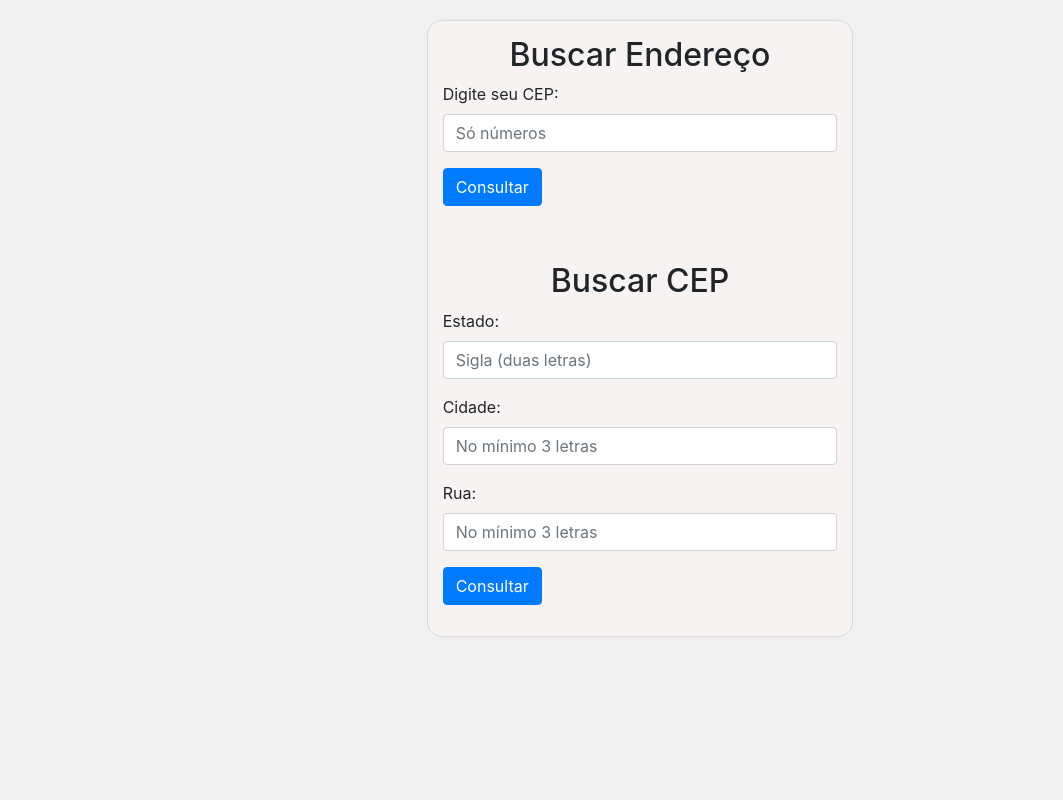
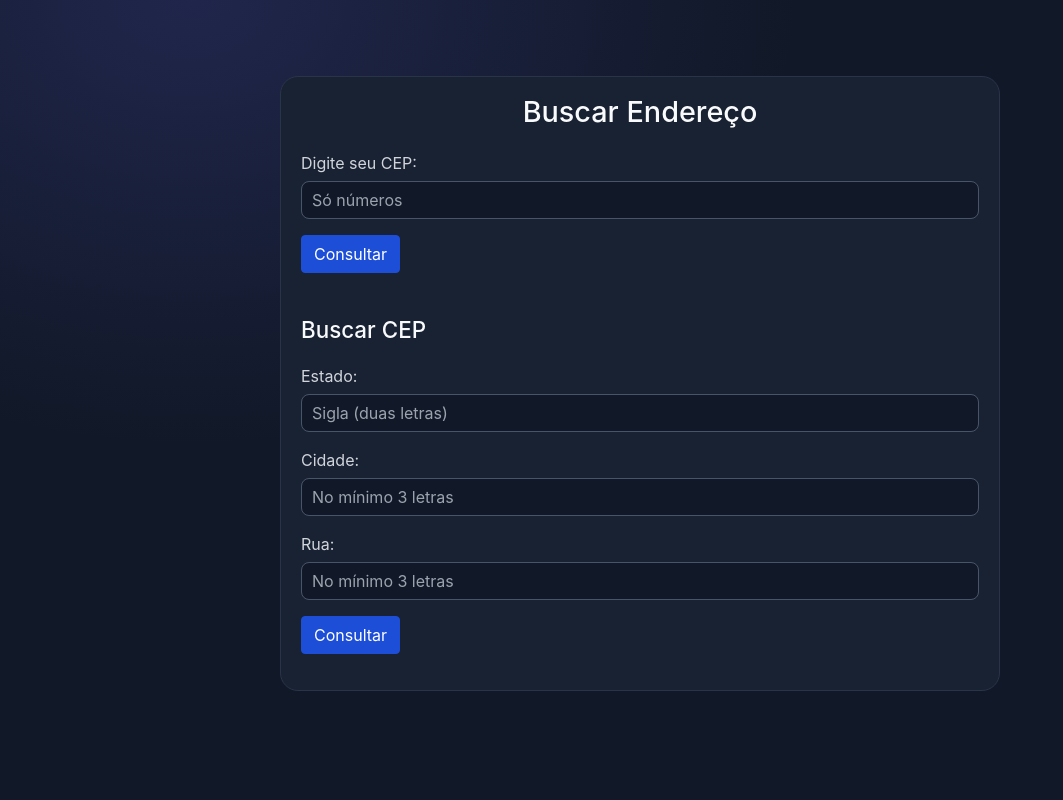
Before and after one commit to evandroad/canivete, a PHP site: page /04-cep/index.html in a window 1280 px wide. Shown: the whole page, without its empty margins (0-1063 px from the left). Run offline with PHP 8.4, Linux system fonts and the light colour scheme.

Commit message:
refactor: style of app cep

```diff
--- a/03-bmi/index.html
+++ b/03-bmi/index.html
@@ -16,12 +16,12 @@
 
       <div class="input-group">
         <label>Height (cm)</label>
-        <input type="number" id="altura" placeholder="Enter your height in centimeters" autofocus>
+        <input class="app-input" type="number" id="altura" placeholder="Enter your height in centimeters" autofocus>
       </div>
 
       <div class="input-group">
         <label>Weight (kg)</label>
-        <input type="number" id="peso" placeholder="Enter your weight in Kilograms">
+        <input class="app-input" type="number" id="peso" placeholder="Enter your weight in Kilograms">
       </div>
 
       <div class="buttons">
--- a/04-cep/index.html
+++ b/04-cep/index.html
@@ -1,82 +1,48 @@
 <!DOCTYPE html>
-<html lang="en">
+<html lang="pt-BR">
 <head>
     <meta charset="UTF-8">
-    <meta http-equiv="X-UA-Compatible" content="IE=edge">
     <meta name="viewport" content="width=device-width, initial-scale=1.0">
-    <script src="https://ajax.googleapis.com/ajax/libs/jquery/3.4.1/jquery.min.js"></script>
     <link rel="stylesheet" href="https://stackpath.bootstrapcdn.com/bootstrap/4.3.1/css/bootstrap.min.css">
+    <link rel="stylesheet" href="../style.css">
     <title>CEP</title>
-    <style>
-        body {
-            background: #f0f0f0;
-        }
-        h1 {
-            text-align: center;
-            font-size: 200%;
-        }
-        #d {
-            background: #f8f3f3;
-            margin: 20px auto;
-            border: #dadada solid 1px;
-            border-radius: 15px;
-            padding: 15px;
-        }
-        table {
-            margin-top: 20px;
-        }
-        th {
-            border : solid black 1px;
-            border-radius : 3px;
-            padding : 3px;
-            background : #dadada;
-            font-family: Arial, Helvetica, sans-serif;
-        }
-        td {
-            border : solid black 1px;
-            border-radius : 3px;
-            padding : 3px;
-            background : #f0f0f0;
-            font-family: Arial, Helvetica, sans-serif;
-        }
-    </style>
 </head>
-<body>
-    <div class="center">
-        <div id="d" class="col-sm-4">
+<body class="cep-app">
+    <main>
+        <div id="d" class="app-panel cep-panel">
             <h1>Buscar Endereço</h1>
 
             <div class="form-group">
                 <label>Digite seu CEP:</label>
-                <input type="Text" id="cep" name="cep" class="form-control" size="15" maxlength="8" placeholder="Só números">
+                <input type="text" id="cep" name="cep" class="form-control app-input" size="15" maxlength="8" placeholder="Só números">
             </div>
             <div class="form-group">
-                <button class="btn btn-primary" type="button" onclick="consultaCep()">Consultar</button>
+                <button class="btn btn-primary button-primary" type="button" onclick="consultaCep()">Consultar</button>
             </div>
 
-            <div style="padding: 20px;" id="return"></div>
+            <div class="cep-result" id="return"></div>
 
-            <h1>Buscar CEP</h1>
+            <h2>Buscar CEP</h2>
 
             <div class="form-group">
                 <label>Estado:</label>
-                <input type="Text" id="estado" name="estado" class="form-control" placeholder="Sigla (duas letras)">
+                <input type="text" id="estado" name="estado" class="form-control app-input" placeholder="Sigla (duas letras)">
             </div>
             <div class="form-group">
                 <label>Cidade:</label>
-                <input type="Text" id="cidade" name="cidade" class="form-control" placeholder="No mínimo 3 letras">
+                <input type="text" id="cidade" name="cidade" class="form-control app-input" placeholder="No mínimo 3 letras">
             </div>
             <div class="form-group">
                 <label>Rua:</label>
-                <input type="Text" id="rua" name="rua" class="form-control" placeholder="No mínimo 3 letras">
+                <input type="text" id="rua" name="rua" class="form-control app-input" placeholder="No mínimo 3 letras">
             </div>
             <div class="form-group">
-                <button class="btn btn-primary" type="button" onclick="consultaEndereco()">Consultar</button>
+                <button class="btn btn-primary button-primary" type="button" onclick="consultaEndereco()">Consultar</button>
             </div>
 
-            <div id="ceps"></div>
+            <div class="cep-results" id="ceps"></div>
         </div>
-    </div>
+    </main>
 
     <script>
         window.onload = () => {
@@ -123,6 +89,7 @@
 
                 if(cep.length > 0) {
                     var tabela = document.createElement('table')
+                    tabela.className = 'cep-results-table'
                         var thead = document.createElement('thead')
                             var tr = document.createElement('tr');
                                 var th = document.createElement('th');
--- a/style.css
+++ b/style.css
@@ -149,6 +149,30 @@ h1 {
   color: #9ca3af;
 }
 
+.app-input {
+  display: block;
+  width: 100%;
+  padding: 10px;
+  border: 1px solid #475569;
+  border-radius: 8px;
+  background-color: #111827;
+  color: #f9fafb;
+  font-size: 16px;
+}
+
+.app-input::placeholder {
+  color: #9ca3af;
+  opacity: 1;
+}
+
+.app-input:focus {
+  border-color: #818cf8;
+  outline: none;
+  background-color: #111827;
+  color: #f9fafb;
+  box-shadow: 0 0 0 3px rgba(129, 140, 248, 0.2);
+}
+
 .button-primary,
 .button-secondary {
   border: 1px solid transparent;
@@ -704,6 +692,72 @@ h1 {
   font-size: 12px;
 }
 
+/* App 04: buscador de CEP */
+.cep-app {
+  color: #f9fafb;
+}
+
+.cep-app .cep-panel {
+  width: min(720px, 100%);
+  margin: 0 auto;
+}
+
+.cep-app h1 {
+  margin-bottom: 24px;
+  text-align: center;
+  font-size: 1.8rem;
+  letter-spacing: normal;
+}
+
+.cep-app h2 {
+  margin: 28px 0 20px;
+  font-size: 1.4rem;
+}
+
+.cep-app label {
+  display: block;
+  margin-bottom: 6px;
+  color: #d1d5db;
+}
+
+.cep-app .form-group {
+  margin-bottom: 16px;
+}
+
+.cep-app .cep-result,
+.cep-app .cep-results {
+  overflow-x: auto;
+  color: #d1d5db;
+}
+
+.cep-app .cep-result {
+  margin: 16px 0;
+  line-height: 1.7;
+}
+
+.cep-app .cep-results-table {
+  width: 100%;
+  margin: 16px 0;
+  border-collapse: collapse;
+}
+
+.cep-app .cep-results-table th,
+.cep-app .cep-results-table td {
+  padding: 8px;
+  border: 1px solid #475569;
+  text-align: left;
+}
+
+.cep-app .cep-results-table th {
+  background-color: #293449;
+  color: #f9fafb;
+}
+
+.cep-app .cep-results-table td {
+  background-color: #111827;
+  color: #d1d5db;
+}
+
 /* Comportamento responsivo global e dos apps */
 @media (max-width: 520px) {
   main {
```
Also changed, not shown: other parts of style.css (+2 -38 lines), 01-units-tool/index.html (+10 -10 lines).
